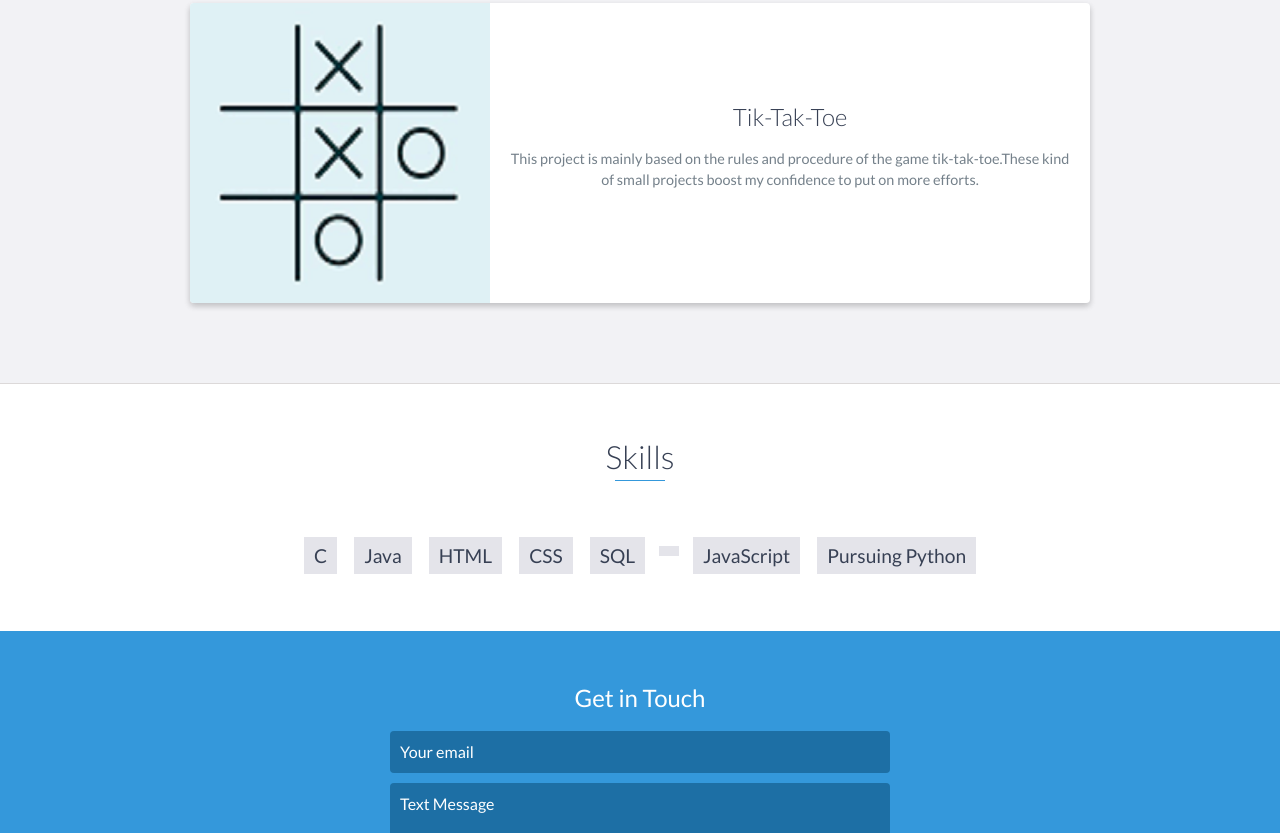
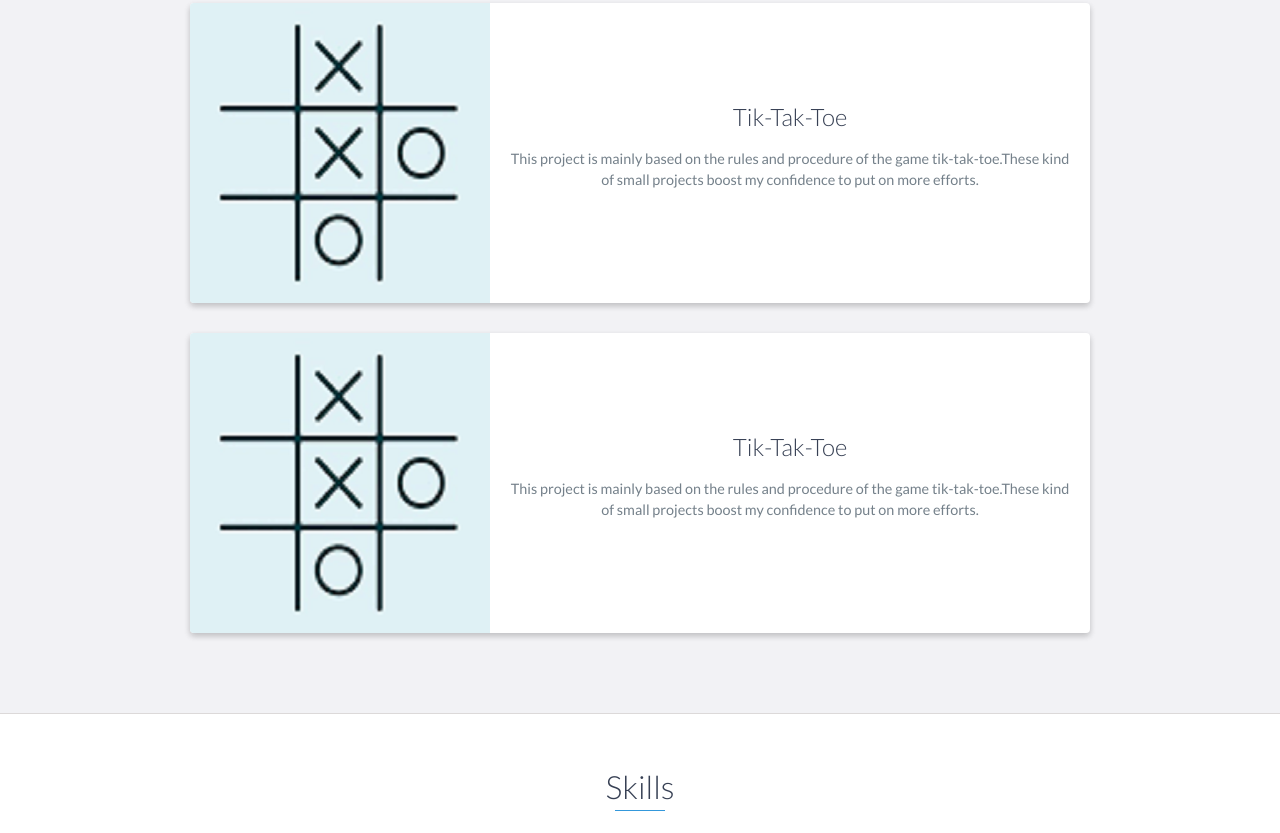
Before and after one commit to Veeran83/1, a website: page index.html in a window 1280 px wide. Shown: the part 2884-3717 px from the top of the page. Drawn offline with nearby package versions, Linux system fonts and the light colour scheme.

Commit message:
Update index.html

```diff
--- a/index.html
+++ b/index.html
@@ -131,7 +131,7 @@
 	  <div class="education-block">
 	    <h6> Primary Education </h6>
             <h3> Manasa school of excellence</h3>
-            <span class="education-date">july 2014 - april 2016</span>
+            <span class="education-date">june 2012 - april 2013</span>
             <h4> Percentage secured - 96 </h4>
             <ul>
                 <li>
@@ -180,7 +180,22 @@
                         <a href="#"></a>
                     </div>
                     <!-- End .project-info -->
+                </div>
+                <!-- End .project -->
 
+		    <div class="project shadow-large">
+                    <div class="project-image">
+                        <img src="images/tiktak.png" />
+                    </div>
+                    <!-- End .project-image -->
+                    <div class="project-info">
+                        <h3>Tik-Tak-Toe</h3>
+                        <p>
+                            This project is mainly based on the rules and procedure of the game tik-tak-toe.These kind of small projects boost my confidence to put on more efforts.
+                        </p>
+                        <a href="#"></a>
+                    </div>
+                    <!-- End .project-info -->
                 </div>
                 <!-- End .project -->
 
```
